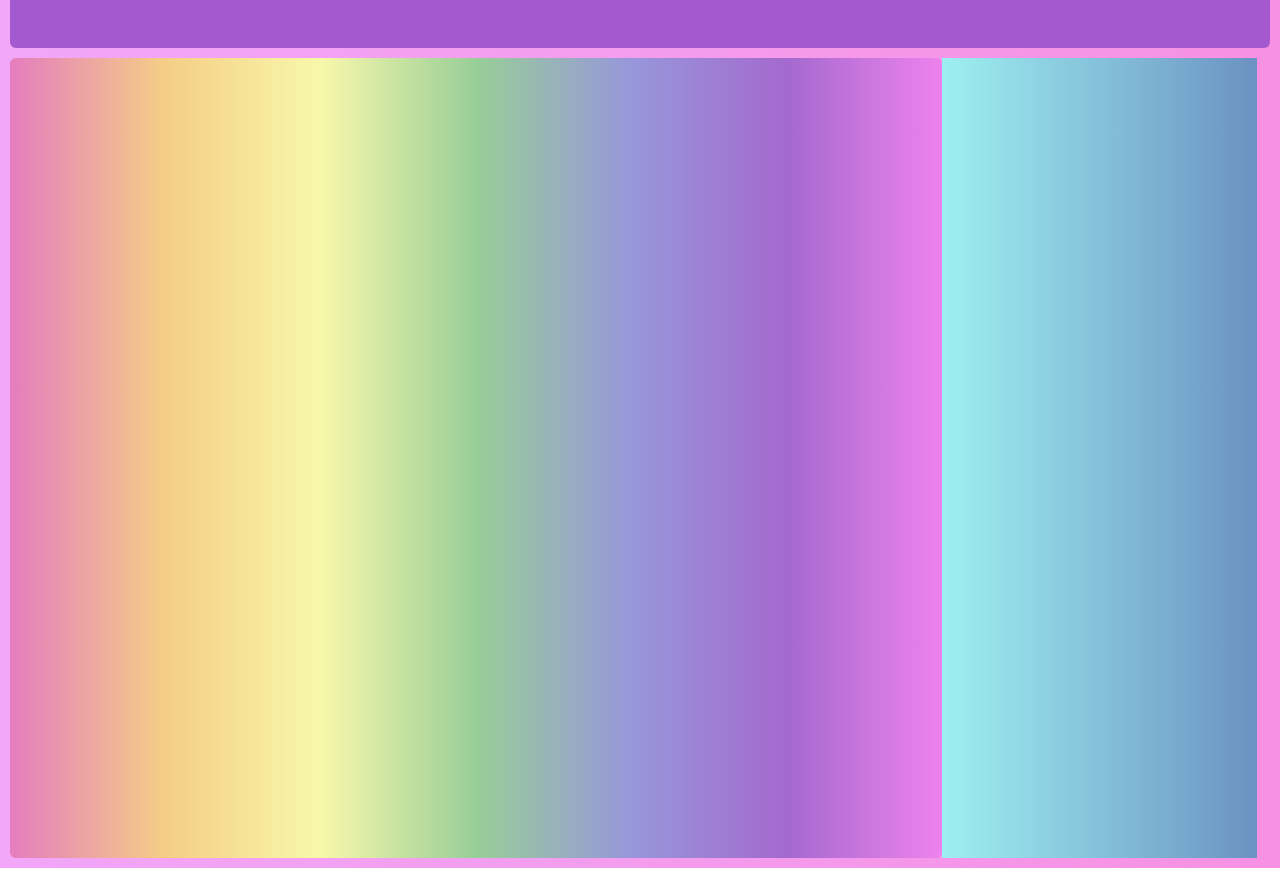
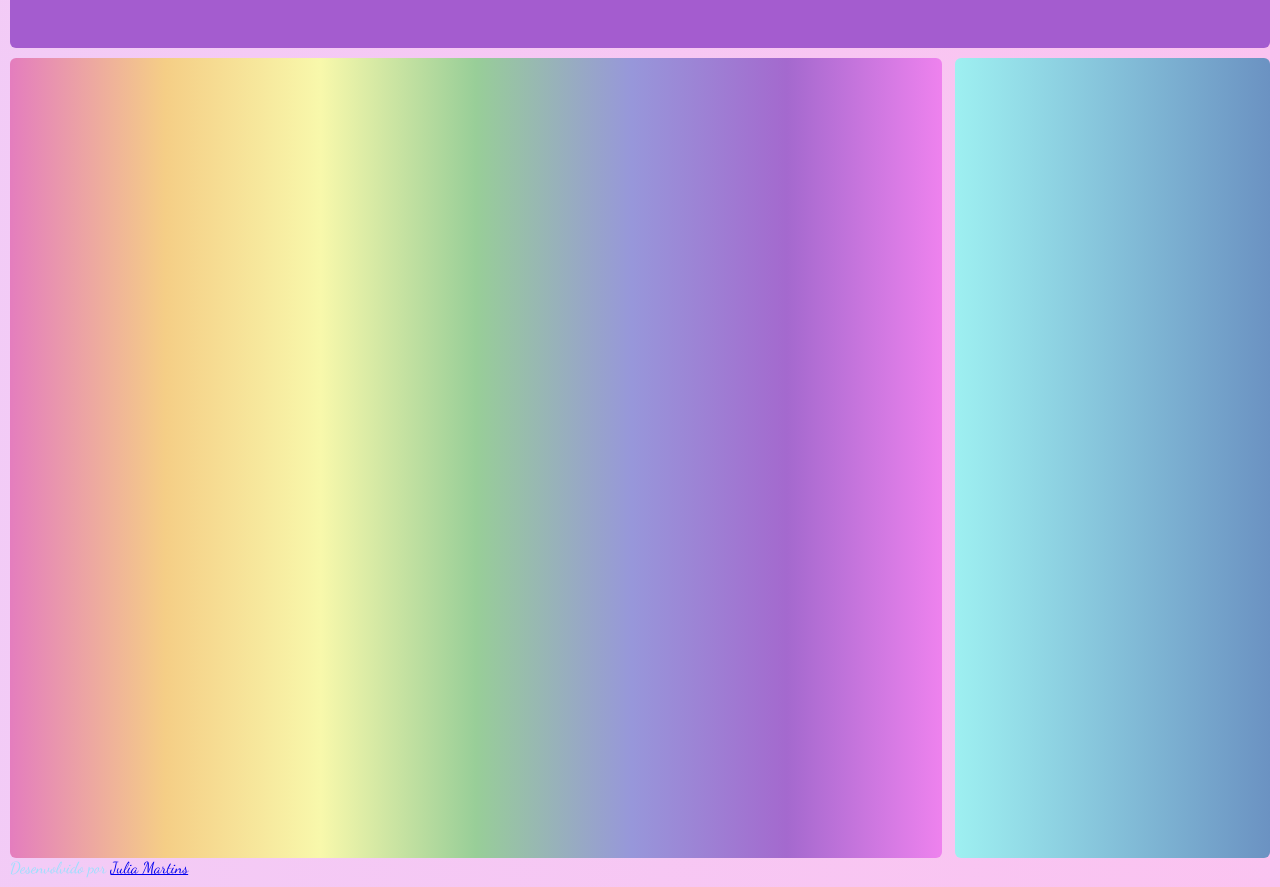
Before and after one commit to JuliaMartins25/aula01.html, a plain HTML site: page index.html in a window 1280 px wide. Shown: the part 122-1009 px from the top of the page. Drawn offline with Linux system fonts and the light colour scheme.

Commit message:
feat: criação do footer

```diff
--- a/assets/styles.index.css
+++ b/assets/styles.index.css
@@ -12,7 +12,7 @@
 }
 
 body {
-    background-image: linear-gradient(to right, rgba(238, 144, 246, 0.796) , rgb(247, 145, 227));
+    background-image: linear-gradient(to right, rgba(239, 190, 244, 0.796) , rgb(251, 195, 240));
     font-family: "Dancing Script", sans-serif;
     color: rgba(150, 225, 255, 0.955);
     padding: 10px;
@@ -41,6 +41,7 @@ header {
     height: 800px;
     width: 100%;
     border-radius: 6px;
+    justify-content: space-between;
 }
 
 
@@ -53,6 +54,7 @@ main {
 
 aside {
     background-image: linear-gradient(to right, rgb(158, 240, 241) , rgb(107, 146, 194));
+    border-radius: 6px;
     height: 100%;
     width: 25%
 }
--- a/index.html
+++ b/index.html
@@ -1,9 +1,9 @@
 <!DOCTYPE html>
 <html lang="pt-BR">
   <head>
-    <meta charset="UTF-8">
-    <meta name="viewport" content="width=device-width, initial-scale=1.0">
-    <link rel="stylesheet" href="assets/styles.index.css"/>
+    <meta charset="UTF-8" />
+    <meta name="viewport" content="width=device-width, initial-scale=1.0" />
+    <link rel="stylesheet" href="assets/styles.index.css" />
     <title>aula01</title>
   </head>
   <body>
@@ -16,5 +16,11 @@
       <main></main>
       <aside></aside>
     </div>
+
+    <footer>
+        <p>Desenvolvido por
+             <a href="https://github.com/JuliaMartins25">Julia Martins</a>
+        </p>
+    </footer>
   </body>
 </html>
```
Lines whose indentation alone changed are shown as unchanged.
